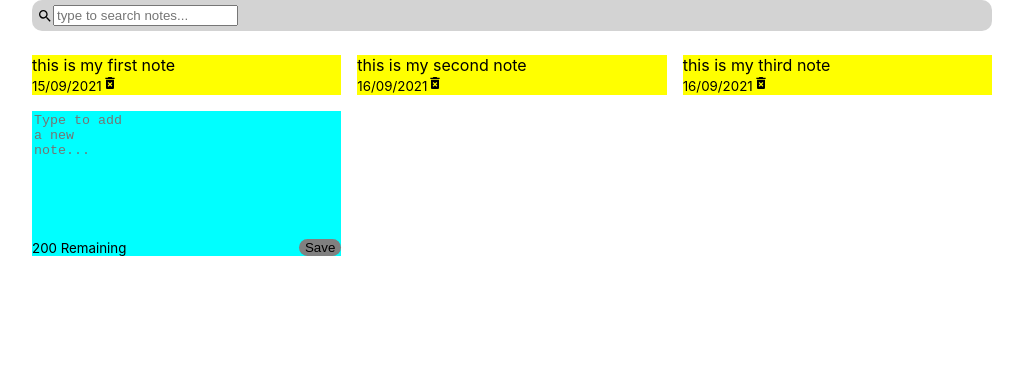
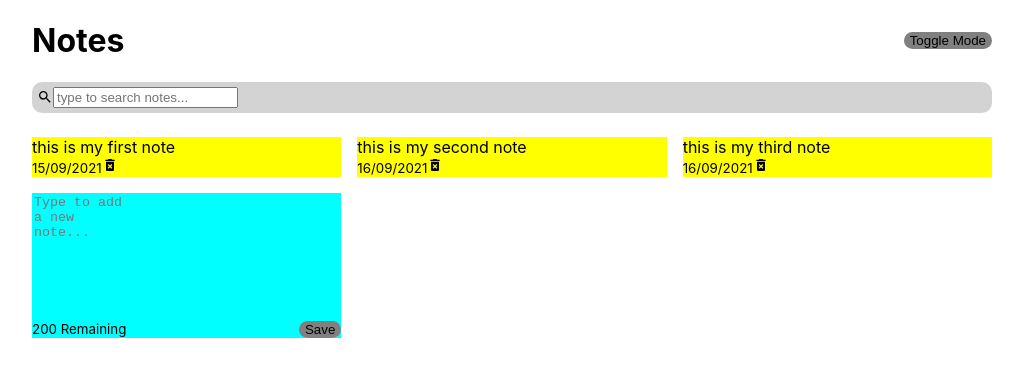
Before and after one commit to youngrokkim2017/react_sticky_notes, a React (Create React App) app: page / in a window 1280 px wide. Shown: the top 376 px of the page, without its empty margins (128-1151 px from the left). Built offline with nearby package versions, Linux system fonts and the light colour scheme.

Commit message:
Add dark mode toggle

```diff
--- a/src/App.js
+++ b/src/App.js
@@ -2,6 +2,7 @@
 import { nanoid } from 'nanoid';
 import NotesList from './components/NotesList';
 import Search from './components/Search';
+import Header from './components/Header';
 
 const App = () => {
   const [notes, setNotes] = useState([
@@ -24,6 +25,8 @@
 
   const [searchText, setSearchText] = useState("");
 
+  const [darkMode, setDarkMode] = useState(false);
+
   const addNote = (text) => {
     const date = new Date();
     const newNote = {
@@ -44,7 +47,10 @@
   }
 
   return (
+    // create a div container for dark mode
+    <div className={`${darkMode && 'dark-mode'}`}>
       <div className="app-container">
+        <Header handleToggleDarkMode={setDarkMode} />
         <Search handleSearchNote={setSearchText} />
         <NotesList
           notes={notes.filter((currentNote) => currentNote.text.toLowerCase().includes(searchText))}
@@ -52,6 +58,7 @@
           handleDeleteNote={deleteNote}
           />
       </div>
+    </div>
   )
 }
 
--- /dev/null
+++ b/src/components/Header.js
@@ -0,0 +1,19 @@
+import React from 'react';
+
+const Header = ({ handleToggleDarkMode }) => {
+    return (
+        <div className="header-container">
+            <h1>Notes</h1>
+            <button
+                className="toggle-button"
+                onClick={() =>
+                    handleToggleDarkMode((previousDarkMode) => !previousDarkMode)
+                }
+            >
+                Toggle Mode
+            </button>
+        </div>
+    )
+}
+
+export default Header;
--- a/src/index.css
+++ b/src/index.css
@@ -19,6 +19,8 @@
   margin-right: auto;
   padding-left: 15px;
   padding-right: 15px;
+  /* to take up the entire page */
+  min-height: 100vh;
 }
 
 .notes-list-container {
@@ -62,6 +64,14 @@
   padding: 5px 10px 5 px 10px
 }
 
+/* same as save button */
+.toggle-button {
+  background-color: grey;
+  border: none;
+  border-radius: 15px;
+  padding: 5px 10px 5 px 10px
+}
+
 .save-button:hover {
   background-color: lightgrey;
   cursor: pointer;
@@ -93,3 +103,17 @@
 .search input:focus {
   outline: none;
 }
+
+.header-container {
+  display: flex;
+  align-items: center;
+  justify-content: space-between;
+}
+
+.dark-mode {
+  background-color: black;
+}
+
+.dark-mode h1 {
+  color: white;
+}
```
Lines whose indentation alone changed are shown as unchanged.
